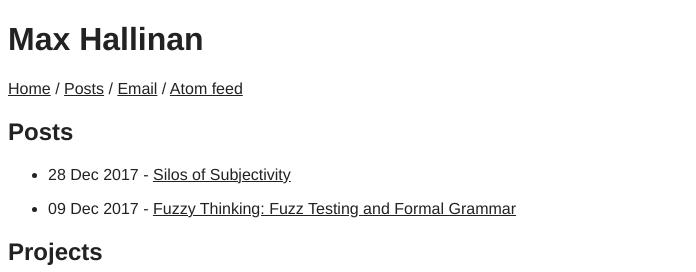
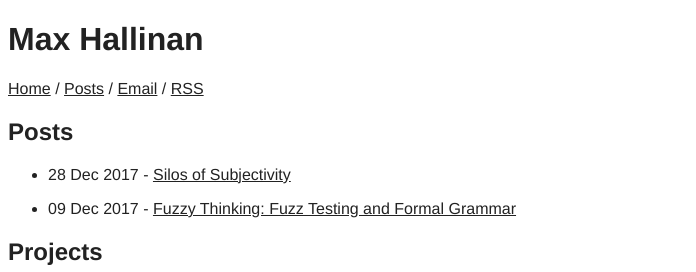
Before and after one commit to fromothers/www.maxhallinan.com, a Jekyll site: the page built from index.md, in a window 1280 px wide. Shown: the top 272 px of the page, without its empty margins (0-696 px from the left). Built offline with Jekyll 4.4.1, drawn with Linux system fonts in a browser that asks for light colours; our own code applies the rules of GitHub Pages for plain Markdown files.

Commit message:
Change label for atom feed

```diff
--- a/_layouts/base.html
+++ b/_layouts/base.html
@@ -11,7 +11,7 @@
         <a href="/stories">Stories</a> /
         {% endcomment %}
         <a href="mailto:maxhallinan@riseup.net">Email</a> /
-        <a href="/feed.xml">Atom feed</a>
+        <a href="/feed.xml">RSS</a>
       </nav>
     </header>
     {{content}}
```
